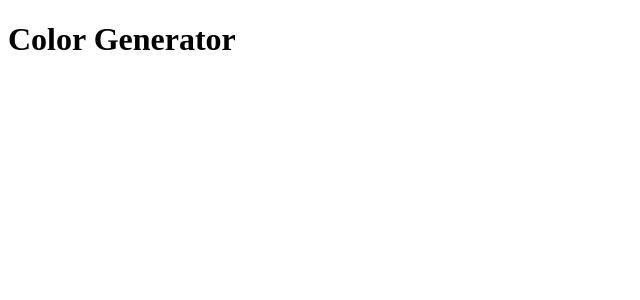
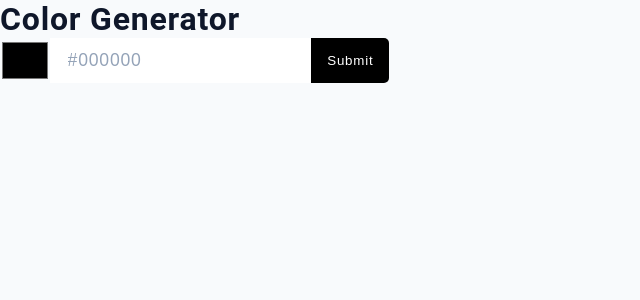
Before and after one commit to ada-ip/color-generator, a React (Vite) app: page / in a window 1280 px wide. Shown: the top 300 px of the page, without its empty margins (0-640 px from the left). Built offline with nearby package versions, Linux system fonts and the light colour scheme.

Commit message:
Add Form component with styles

```diff
--- a/src/App.jsx
+++ b/src/App.jsx
@@ -1,7 +1,13 @@
 import Title from "./components/Title.jsx";
+import Form from "./components/Form.jsx";
 
 function App() {
-	return <Title />;
+	return (
+		<main>
+			<Title />
+			<Form />
+		</main>
+	);
 }
 
 export default App;
--- /dev/null
+++ b/src/components/Form.jsx
@@ -0,0 +1,37 @@
+import { useState } from "react";
+
+const Form = () => {
+	const [color, setColor] = useState("#000000");
+
+	const updateColor = (e) => {
+		const newColor = e.target.value;
+		setColor(newColor);
+	};
+
+	const handleSubmit = (e) => {
+		e.preventDefault();
+	};
+
+	return (
+		<form method="GET" className="color-form" onSubmit={handleSubmit}>
+			<input
+				type="color"
+				name="color"
+				id="color"
+				className="color-form-color-input"
+				onChange={updateColor}
+				value={color}
+			/>
+			<input
+				type="text"
+				name="text-color"
+				id="text-color"
+				className="color-form-txt-input"
+				onChange={updateColor}
+				value={color}
+			/>
+			<input type="submit" value="Submit" className="color-form-btn" style={{ backgroundColor: color }} />
+		</form>
+	);
+};
+export default Form;
--- a/src/index.css
+++ b/src/index.css
@@ -0,0 +1,63 @@
+*,
+*::before,
+*::after {
+	margin: 0;
+	padding: 0;
+	box-sizing: border-box;
+}
+
+:root {
+	--bground-color: #f8fafc;
+	--purple-bground-color: #645cff;
+	--text-color: #0f172a;
+	--light-text-color: #94a3b8;
+	--white: #ffffff;
+}
+
+@import url("https://fonts.googleapis.com/css2?family=Roboto:wght@400;700&display=swap");
+
+body {
+	background-color: var(--bground-color);
+	font-family: "Roboto", sans-serif;
+	color: var(--text-color);
+	letter-spacing: 0.05rem;
+}
+
+.color-form {
+	display: flex;
+}
+
+.color-form-color-input,
+.color-form-txt-input,
+.color-form-btn {
+	border: none;
+}
+
+.color-form-color-input:focus,
+.color-form-txt-input:focus,
+.color-form-btn:focus {
+	outline: 2px solid #bbb;
+}
+
+.color-form-color-input {
+	width: 50px;
+	height: 45px;
+	background: none;
+	cursor: pointer;
+}
+
+.color-form-txt-input {
+	padding-inline: 1em;
+	color: var(--light-text-color);
+	font-size: 1.1rem;
+	letter-spacing: 0.05rem;
+}
+
+.color-form-btn {
+	padding-inline: 1rem;
+	color: var(--white);
+	letter-spacing: 0.05rem;
+	cursor: pointer;
+	border-top-right-radius: 5px;
+	border-bottom-right-radius: 5px;
+}
```
